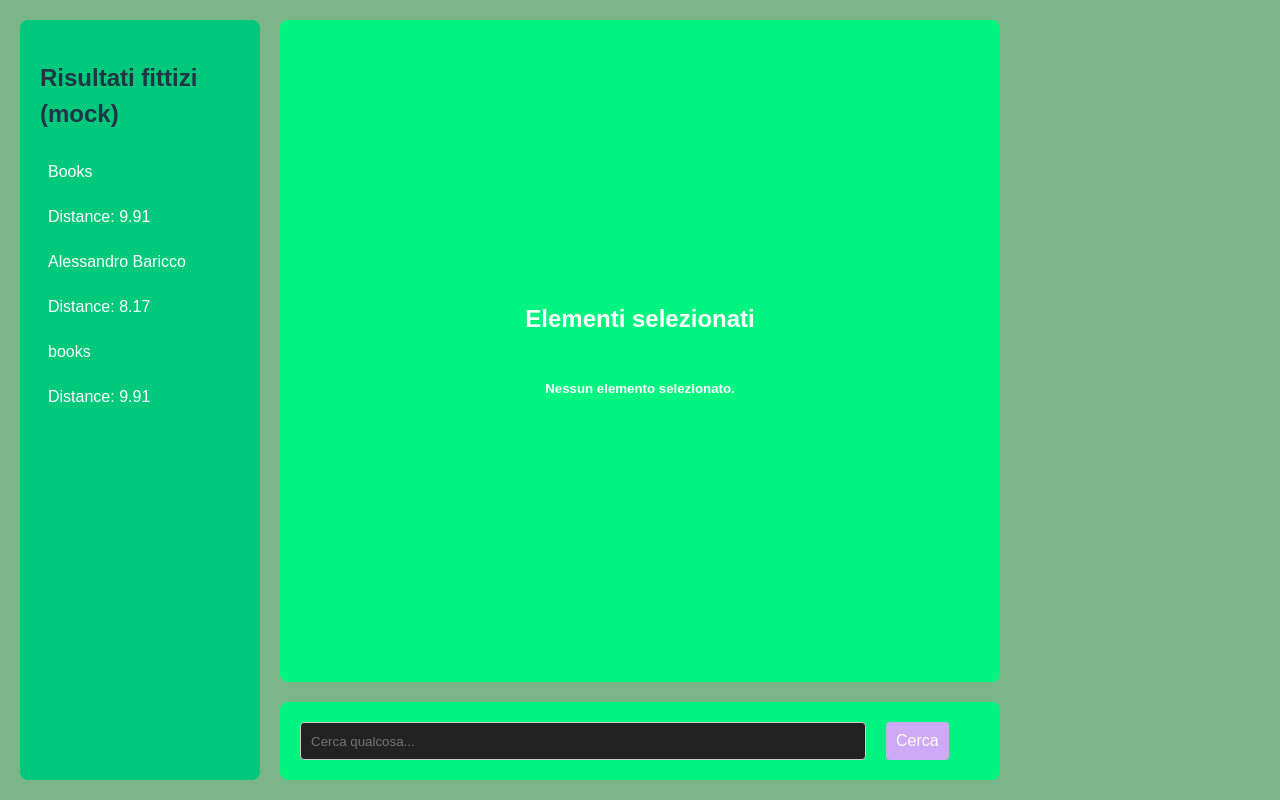
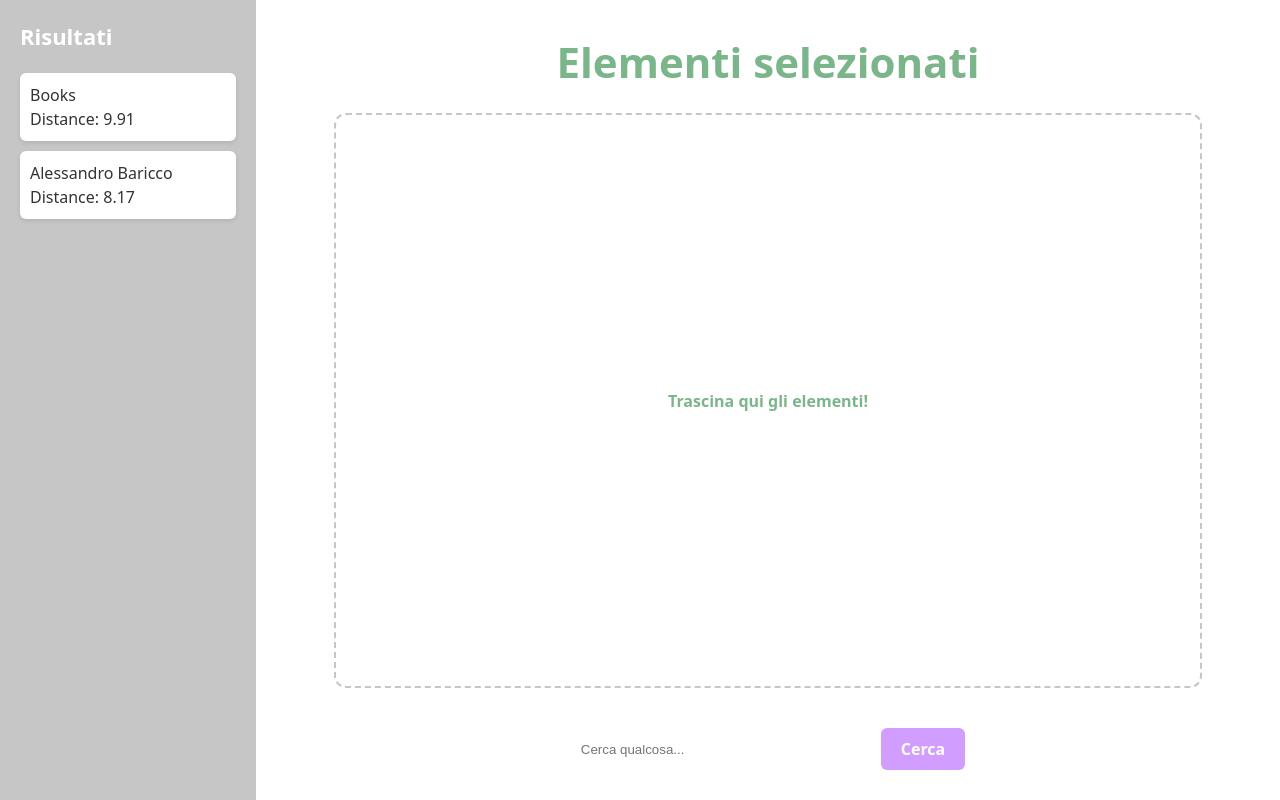
Before and after one commit to CoralloFlaviana/wlkg-interface, a React (Vite) app: page / in a window 1280 px wide. Built offline with nearby package versions, Linux system fonts and the light colour scheme.

Commit message:
update con drag and drop

```diff
--- a/src/App.css
+++ b/src/App.css
@@ -1,137 +1,152 @@
-/* Impostazioni base */
-html, body {
+* {
   margin: 0;
   padding: 0;
-  width: 100%;
-  height: 100%;
-  font-family: sans-serif;
-  background-color: #7bb58a;
   box-sizing: border-box;
 }
-
-/* Contenitore principale */
-.app-container {
-  display: grid;
-  grid-template-columns: 1fr 3fr 1fr; /* sinistra - centro - destra */
-  grid-template-areas:
-    "left center right";
-  height: 100vh;
-  width: 100vw;
-  gap: 20px;
-  padding: 20px;
-  box-sizing: border-box;
-}
-
-/* Area centrale con flex verticale */
-.center-area {
-  grid-area: center;
-  display: flex;
-  flex-direction: column;
-  gap: 20px;
-}
-
-/* Sezioni */
-.left-section {
-  grid-area: left;
-  background-color: #00c97b;
-  padding: 20px;
-  border-radius: 8px;
-}
-
-.center-top-section,
-.center-bottom-section {
-  background-color: #00f480;
-  padding: 20px;
-  border-radius: 8px;
+html, body, #root {
+  height: 100%;
+  width: 100%;
+  margin: 0;
+  padding: 0;
+  overflow: hidden; /* Opzionale, evita scroll */
 }
 
 
-/* Layout centrato per "selezionati" */
-.center-top-section {
-  background-color: #00f480;
-  padding: 20px;
-  border-radius: 8px;
-  color: #fff;
-  flex: 1; /* <<< prende tutto lo spazio disponibile */
+.app-container {
   display: flex;
-  flex-direction: column;
-  justify-content: center;
-  align-items: center;
-  overflow-y: auto; /* utile se gli elementi selezionati diventano tanti */
+  height: 100vh;
+  width: 100%;
 }
 
-
-/* Risultati selezionati */
-.selected-items {
-  display: flex;
-  flex-wrap: wrap;
-  gap: 10px;
-  justify-content: center;
-  align-items: center;
-}
-
-.selected-item {
-  background: #e5b769;
-  padding: 10px 15px;
-  border-radius: 8px;
-  color: white;
-  font-weight: bold;
-  cursor: pointer;
-  display: flex;
-  justify-content: space-between;
-  align-items: center;
-}
-
-.selected-item:hover {
-  background: #dca556;
-}
-
-.remove-button {
-  background: none;
-  border: none;
-  color: red;
-  font-size: 1.2rem;
-  cursor: pointer;
-  margin-left: 10px;
-}
-
-/* Risultati ricerca */
-.search-results p {
-  margin: 5px 0;
-  cursor: pointer;
-  padding: 8px;
-  background-color: #00c97b;
-  border-radius: 4px;
-  color: white;
-  transition: background-color 0.3s ease-in-out;
-}
-
-.search-results p:hover {
-  background-color: #00a868;
-}
-
-/* Input */
-input {
-  padding: 10px;
-  border: none;
-  border-radius: 5px;
-  width: 60%;
-  margin-right: 10px;
-  background-color: #222;
+/* Sidebar */
+.sidebar {
+  width: 20%;
+  min-width: 200px;
+  background: #c6c6c6;
+  padding: 20px;
   color: white;
 }
 
-/* Pulsante */
-button {
-  background-color: #e5b769;
-  color: white;
-  padding: 10px 15px;
-  border: none;
-  border-radius: 5px;
-  cursor: pointer;
-  transition: background-color 0.3s ease-in-out;
+.sidebar h2 {
+  margin-bottom: 20px;
+  font-size: 22px;
 }
 
-button:hover {
-  background-color: #d9a848;
+.draggable {
+  background: white;
+  color: #333;
+  padding: 10px;
+  margin-bottom: 10px;
+  border-radius: 6px;
+  cursor: grab;
+  box-shadow: 0 2px 4px rgba(0, 0, 0, 0.1);
 }
+
+/* Main Content */
+.main-content {
+  flex-grow: 1;
+  background-color: #ffffff;
+  display: flex;
+  flex-direction: column;
+  justify-content: space-between;
+  padding: 30px;
+}
+
+/* Header */
+.header {
+  text-align: center;
+  color: #7bb58a;
+  font-size: 28px;
+  font-weight: bold;
+}
+
+/* Drop Area */
+.drop-area {
+  flex-grow: 1;
+  margin: 20px auto;
+  border: 2px dashed #c6c6c6;
+  border-radius: 12px;
+  background: rgba(255, 255, 255, 0.05);
+  padding: 20px;
+  display: flex;
+  flex-wrap: wrap;
+  gap: 20px;
+  justify-content: center;
+  align-items: center;
+  transition: all 0.3s ease;
+  width: 90%;
+}
+
+.drop-area.drag-over {
+  background-color: rgb(198, 198, 198);
+  border-color: #e66666;
+}
+
+.drop-placeholder {
+  color: #7bb58a;
+  font-weight: bold;
+}
+
+/* Selected item + close btn */
+.selected-item {
+  position: relative;
+  background-color: #f4a942;
+  color: white;
+  padding: 1rem 1.5rem;
+  border-radius: 12px;
+  font-weight: bold;
+}
+
+.remove-btn {
+  position: absolute;
+  top: 6px;
+  right: 6px;
+  background-color: #111;
+  color: #ff4560;
+  border: none;
+  border-radius: 50%;
+  width: 24px;
+  height: 24px;
+  font-size: 14px;
+  cursor: pointer;
+  display: flex;
+  align-items: center;
+  justify-content: center;
+  line-height: 1;
+  padding: 0;
+  transition: transform 0.2s ease;
+}
+
+.remove-btn:hover {
+  transform: scale(1.1);
+}
+
+/* Search Bar */
+.search-bar {
+  display: flex;
+  justify-content: center;
+  margin-top: 20px;
+  gap: 10px;
+}
+
+.search-bar input {
+  padding: 10px;
+  width: 300px;
+  border-radius: 6px;
+  border: none;
+  outline: none;
+}
+
+.search-bar button {
+  padding: 10px 20px;
+  background-color: #d19eff;
+  color: white;
+  border: none;
+  border-radius: 6px;
+  cursor: pointer;
+  font-weight: bold;
+}
+
+.search-bar button:hover {
+  background-color: #bb7aff;
+}
--- a/src/App.jsx
+++ b/src/App.jsx
@@ -1,139 +1,95 @@
 import React, { useState } from 'react';
 import './App.css';
-import SearchBar from './components/SearchBar';
-import Popup from './components/Popup';
 
 function App() {
-    const [searchQuery, setSearchQuery] = useState('');
-    const [results, setResults] = useState([]);
-    const [selectedResults, setSelectedResults] = useState([]);
-    const [popupVisible, setPopupVisible] = useState(false);
-    const [popupItems, setPopupItems] = useState([]);
-    const [activePopupItem, setActivePopupItem] = useState(null);
+    const [selectedItems, setSelectedItems] = useState([]);
+    const [isDraggingOver, setIsDraggingOver] = useState(false);
+    const [search, setSearch] = useState('');
 
-    const handleResultClick = (result) => {
-        console.log("Risultato cliccato:", result); // Debug
-        setSelectedResults((prev) => {
-            if (!prev.some(r => r.label === result.label)) {
-                return [...prev, result];
-            }
-            return prev;
-        });
+    const handleDrop = (e) => {
+        e.preventDefault();
+        const data = e.dataTransfer.getData('text/plain');
+        if (data && !selectedItems.includes(data)) {
+            setSelectedItems((prev) => [...prev, data]);
+        }
+        setIsDraggingOver(false);
     };
 
-    const handleSelectedItemClick = (item) => {
-        setActivePopupItem(item);
-        setPopupItems([
-            { id: 1, name: "Opzione 1" },
-            { id: 2, name: "Opzione 2" },
-            { id: 3, name: "Opzione 3" }
-        ]);
-        setPopupVisible(true);
+    const handleDragOver = (e) => {
+        e.preventDefault();
+        setIsDraggingOver(true);
     };
 
-    const handlePopupItemClick = (item) => {
-        console.log("Hai selezionato dal popup:", item);
-        setPopupItems([
-            { id: 4, name: "Sub-Opzione A" },
-            { id: 5, name: "Sub-Opzione B" }
-        ]);
-        setPopupVisible(false);
+    const handleDragLeave = () => {
+        setIsDraggingOver(false);
     };
 
-    const handleRemoveItem = (indexToRemove) => {
-        setSelectedResults((prev) =>
-            prev.filter((_, index) => index !== indexToRemove)
-        );
-        setPopupVisible(false);
-        setActivePopupItem(null);
+    const handleRemove = (item) => {
+        setSelectedItems((prev) => prev.filter((i) => i !== item));
+    };
+
+    const handleSearch = (e) => {
+        e.preventDefault();
+        alert(`Hai cercato: ${search}`);
+        setSearch('');
     };
 
     return (
         <div className="app-container">
-            <div className="center-area">
-                <div className="center-top-section">
-                    <h2>Elementi selezionati</h2>
-                    <div className="selected-items">
-                        {selectedResults.length > 0 ? (
-                            selectedResults.map((result, index) => (
-                                <div
-                                    key={index}
-                                    className="selected-item"
-                                    onClick={() => handleSelectedItemClick(result)}
-                                >
-                                    <p>{result.label || "Nome non disponibile"}</p>
-                                    <p>Distance: {result.distance?.toFixed(2) || "N/A"}</p>
-                                    <button
-                                        className="remove-button"
-                                        onClick={(e) => {
-                                            e.stopPropagation(); // Evita che il click apra il popup
-                                            handleRemoveItem(index);
-                                        }}
-                                    >
-                                        ❌
-                                    </button>
-                                </div>
-                            ))
-                        ) : (
-                            <h5>Nessun elemento selezionato.</h5>
-                        )}
-                    </div>
+            {/* Sidebar */}
+            <div className="sidebar">
+                <h2>Risultati </h2>
+                <div
+                    className="draggable"
+                    draggable
+                    onDragStart={(e) => e.dataTransfer.setData('text/plain', 'Books')}
+                >
+                    Books <br /> Distance: 9.91
                 </div>
-
-                <div className="center-bottom-section">
-                    <SearchBar
-                        searchQuery={searchQuery}
-                        setSearchQuery={setSearchQuery}
-                        setResults={setResults}
-                    />
+                <div
+                    className="draggable"
+                    draggable
+                    onDragStart={(e) => e.dataTransfer.setData('text/plain', 'Alessandro Baricco')}
+                >
+                    Alessandro Baricco <br /> Distance: 8.17
                 </div>
             </div>
 
-            {/*
-            // Sezione disattivata temporaneamente perché l'API non funziona
-            {results.length > 0 && (
-                <div className="left-section">
-                    <h2>Risultati della ricerca</h2>
-                    <div className="search-results">
-                        {results.map((result, index) => (
-                            <div
-                                key={index}
-                                onClick={() => handleResultClick(result)}
-                                className="result-item"
-                            >
-                                <p>{result.label || "Nome non disponibile"}</p>
-                                <p>Distance: {result.distance?.toFixed(2) || "N/A"}</p>
+            {/* Main */}
+            <div className="main-content">
+                <div className="header">
+                    <h2>Elementi selezionati</h2>
+                </div>
+
+                <div
+                    className={`drop-area ${isDraggingOver ? 'drag-over' : ''}`}
+                    onDrop={handleDrop}
+                    onDragOver={handleDragOver}
+                    onDragLeave={handleDragLeave}
+                >
+                    {selectedItems.length > 0 ? (
+                        selectedItems.map((item, index) => (
+                            <div key={index} className="selected-item">
+                                {item}
+                                <button onClick={() => handleRemove(item)}>❌</button>
                             </div>
-                        ))}
-                    </div>
+                        ))
+                    ) : (
+                        <p className="drop-placeholder">Trascina qui gli elementi!</p>
+                    )}
                 </div>
-            )}
-            */}
 
-            {/* MOCK temporaneo dei risultati */}
-            <div className="left-section">
-                <h2>Risultati fittizi (mock)</h2>
-                <div className="search-results">
-                    {[
-                        { label: "Books", distance: 9.915 },
-                        { label: "Alessandro Baricco", distance: 8.173 },
-                        { label: "books", distance: 9.915 }
-                    ].map((result, index) => (
-                        <div
-                            key={index}
-                            onClick={() => handleResultClick(result)}
-                            className="result-item"
-                        >
-                            <p>{result.label || "Nome non disponibile"}</p>
-                            <p>Distance: {result.distance?.toFixed(2) || "N/A"}</p>
-                        </div>
-                    ))}
-                </div>
+                {/* Search bar */}
+                <form className="search-bar" onSubmit={handleSearch}>
+                    <input
+                        type="text"
+                        placeholder="Cerca qualcosa..."
+                        value={search}
+                        onChange={(e) => setSearch(e.target.value)}
+                    />
+                    <button type="submit">Cerca</button>
+                </form>
             </div>
-
-            {popupVisible && (
-                <Popup items={popupItems} onSelect={handlePopupItemClick} />
-            )}
         </div>
     );
 }
--- a/src/components/Popup.jsx
+++ b/src/components/Popup.jsx
@@ -1,13 +1,13 @@
 import React from 'react';
 import './Popup.css';
 
-function Popup({ items, onSelect }) {
+const Popup = ({ items, onSelect }) => {
     return (
         <div className="popup-container">
             <div className="popup">
                 <h3>Seleziona un'opzione</h3>
                 <ul>
-                    {items.map((item) => (
+                    {items.map(item => (
                         <li key={item.id} onClick={() => onSelect(item)}>
                             {item.name}
                         </li>
@@ -16,6 +16,6 @@ function Popup({ items, onSelect }) {
             </div>
         </div>
     );
-}
+};
 
 export default Popup;
```
Also changed, not shown: src/components/Popup.css (+13 -4 lines).
